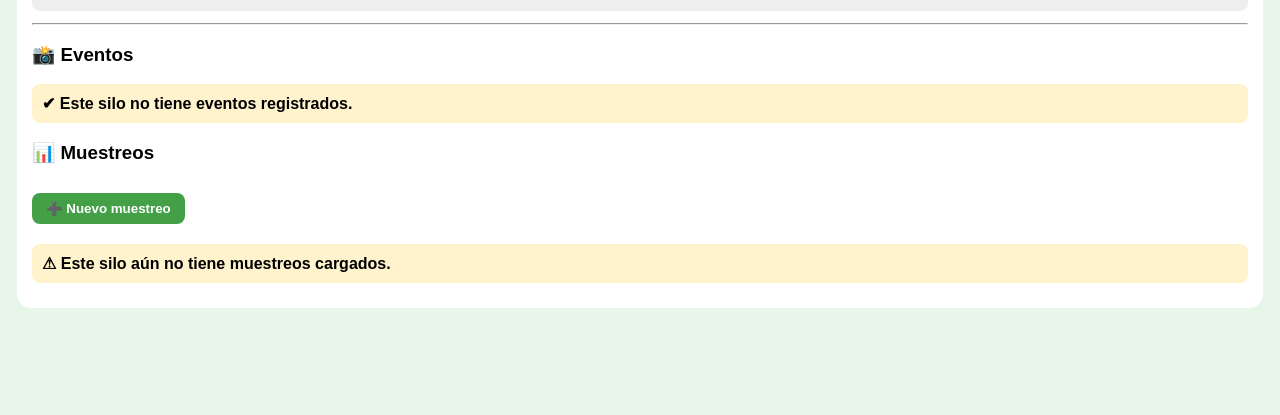
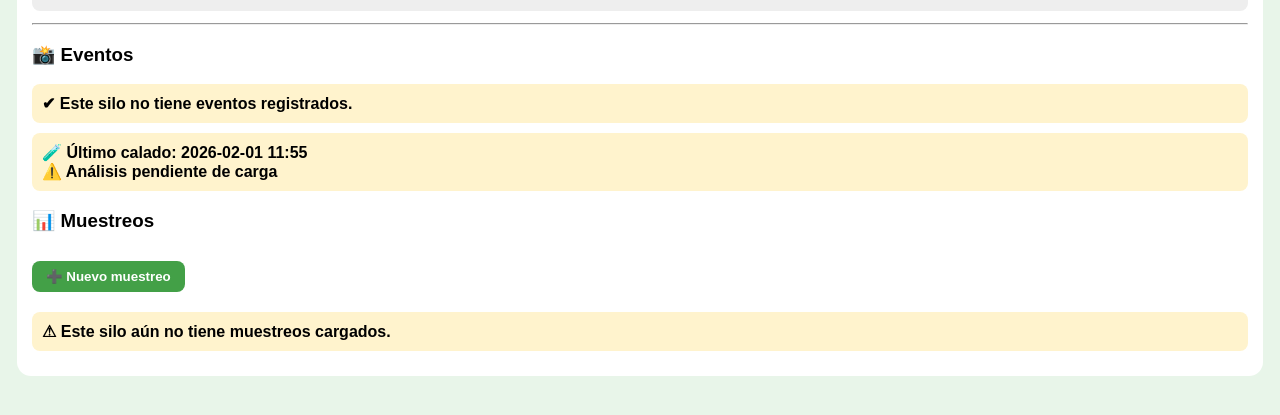
Before and after one commit to ndepetris1-oss/silobolsas-app, a Flask app: template templates/silo.html in a window 1280 px wide. Shown: the part 149-564 px from the top of the page. Run offline with Flask 3, Linux system fonts and the light colour scheme; the template is opened without the code that fills it, so the values that code supplies are empty.

Commit message:
Update silo.html

```diff
--- a/templates/silo.html
+++ b/templates/silo.html
@@ -128,6 +128,10 @@ th{background:#a5d6a7}
     </div>
   {% endfor %}
 {% endif %}
+    <div class="alerta">
+    🧪 <b>Último calado:</b> 2026-02-01 11:55<br>
+    ⚠️ Análisis pendiente de carga
+    </div>
 
 <h3>📊 Muestreos</h3>
 <button style="margin:10px 0" onclick="nuevoMuestreo()">
```
